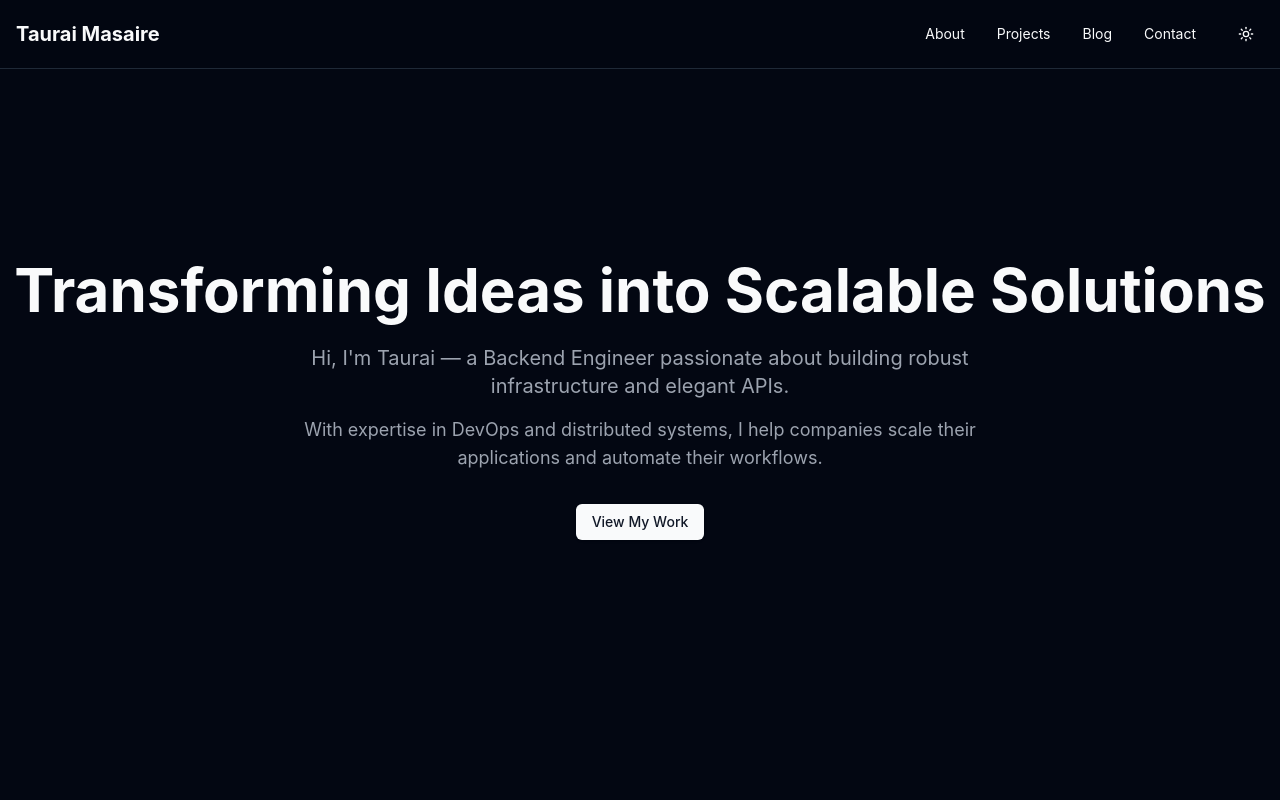
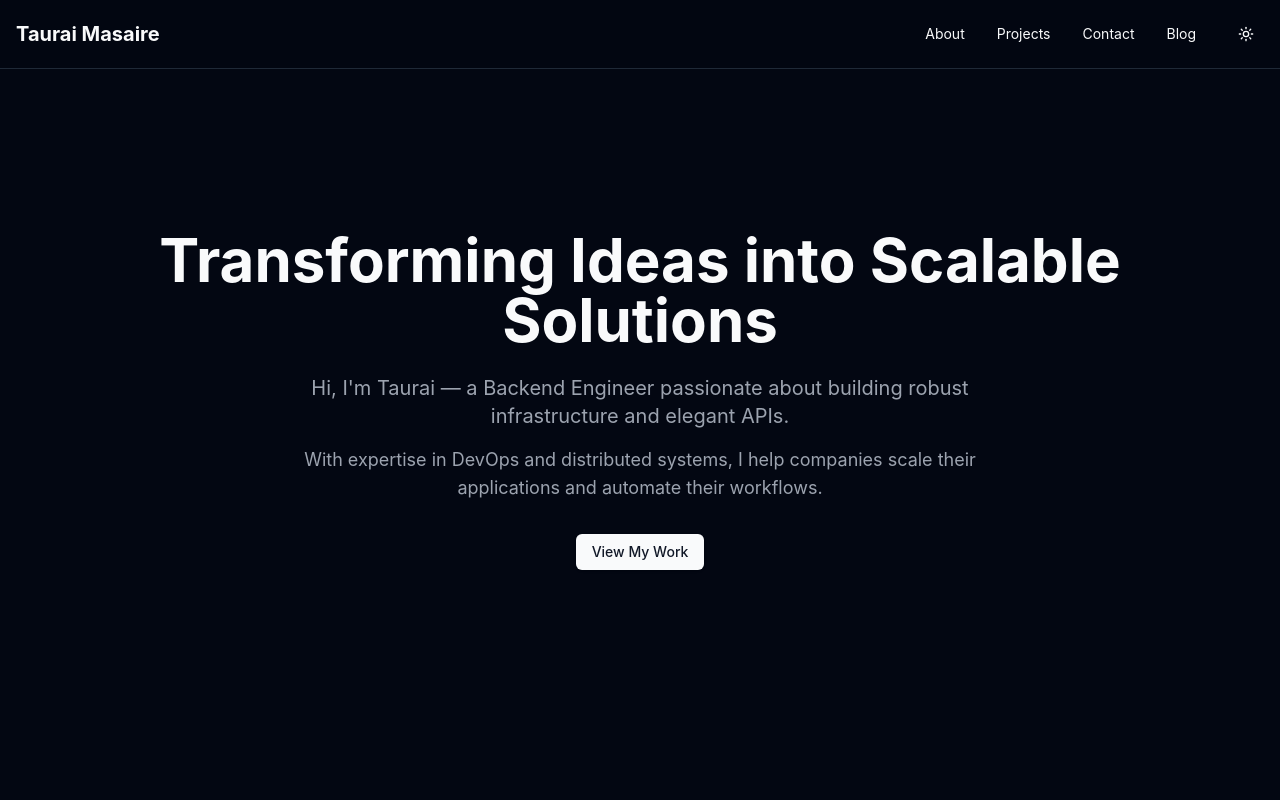
Before and after one commit to Tau-rai/portfolio, a React (Vite) app: page / in a window 1280 px wide. Shown: the top 800 px of the page. Built offline with nearby package versions, Linux system fonts and the light colour scheme.

Commit message:
Update index.html and enhance Index and Navigation components for improved layout and mobile responsiveness

```diff
--- a/src/components/Navigation.tsx
+++ b/src/components/Navigation.tsx
@@ -1,16 +1,18 @@
+import { useState } from 'react';
+import { Menu, X } from 'lucide-react';
 import ThemeToggle from "./ThemeToggle";
 
 export const Navigation = () => {
+  const [isOpen, setIsOpen] = useState(false);
+
   const scrollToSection = (id: string) => {
     const element = document.getElementById(id);
     element?.scrollIntoView({ behavior: "smooth" });
+    setIsOpen(false);
   };
 
-  return (
-    <nav className="fixed top-0 left-0 right-0 bg-background/80 backdrop-blur-sm z-50 border-b">
-      <div className="container mx-auto px-4 py-4 flex justify-between items-center">
-        <div className="text-xl font-bold">Taurai Masaire</div>
-        <div className="flex items-center gap-8">
+  const NavItems = () => (
+    <>
       <button
         onClick={() => scrollToSection("about")}
         className="text-sm hover:text-primary transition-colors"
@@ -24,19 +26,49 @@ export const Navigation = () => {
         Projects
       </button>
       <button
+        onClick={() => scrollToSection("contact")}
+        className="text-sm hover:text-primary transition-colors"
+      >
+        Contact
+      </button>
+      <button
         onClick={() => scrollToSection("blog")}
         className="text-sm hover:text-primary transition-colors"
       >
         Blog
       </button>
+      <ThemeToggle />
+    </>
+  );
+
+  return (
+    <nav className="fixed top-0 left-0 right-0 bg-background/80 backdrop-blur-sm z-50 border-b">
+      <div className="container mx-auto px-4 py-4">
+        <div className="flex justify-between items-center">
+          <div className="text-xl font-bold">Taurai Masaire</div>
+
+          {/* Desktop Navigation */}
+          <div className="hidden md:flex items-center gap-8">
+            <NavItems />
+          </div>
+
+          {/* Mobile Menu Button */}
           <button
-            onClick={() => scrollToSection("contact")}
-            className="text-sm hover:text-primary transition-colors"
+            className="md:hidden"
+            onClick={() => setIsOpen(!isOpen)}
           >
-            Contact
+            {isOpen ? <X size={24} /> : <Menu size={24} />}
           </button>
-          <ThemeToggle />
         </div>
+
+        {/* Mobile Menu */}
+        {isOpen && (
+          <div className="md:hidden py-4">
+            <div className="flex flex-col gap-4 items-start">
+              <NavItems />
+            </div>
+          </div>
+        )}
       </div>
     </nav>
   );
--- a/src/pages/Index.tsx
+++ b/src/pages/Index.tsx
@@ -22,18 +22,20 @@ const Index = () => {
     <div className="min-h-screen bg-background text-foreground">
       <Navigation />
 
-      {/* Hero Section */}
-      <section className="min-h-screen flex items-center justify-center animate-fade-in">
+       {/* Hero Section */}
+       <section className="min-h-screen flex items-center justify-center px-4 pt-16 md:pt-0 animate-fade-in">
         <div className="text-center">
-          <h1 className="text-6xl font-bold mb-6">Transforming Ideas into Scalable Solutions</h1>
-          <p className="text-xl text-muted-foreground mb-4 max-w-2xl mx-auto">
+          <h1 className="text-4xl md:text-6xl font-bold mb-6">Transforming Ideas into Scalable Solutions</h1>
+          <p className="text-lg md:text-xl text-muted-foreground mb-4 max-w-2xl mx-auto">
             Hi, I'm Taurai — a Backend Engineer passionate about building robust infrastructure and elegant APIs.
           </p>
-          <p className="text-lg text-muted-foreground mb-8 max-w-2xl mx-auto">
+          <p className="text-base md:text-lg text-muted-foreground mb-8 max-w-2xl mx-auto">
             With expertise in DevOps and distributed systems, I help companies scale their applications and automate their workflows.
           </p>
-          <Button onClick={() => document.getElementById("projects")?.scrollIntoView({ behavior: "smooth" })}
-            className="bg-primary hover:bg-primary/90">
+          <Button
+            onClick={() => document.getElementById("projects")?.scrollIntoView({ behavior: "smooth" })}
+            className="bg-primary hover:bg-primary/90"
+          >
             View My Work
           </Button>
         </div>
```
Also changed, not shown: 5 other files (tests, documents, lock files or other folders). Lines whose indentation alone changed are shown as unchanged.
